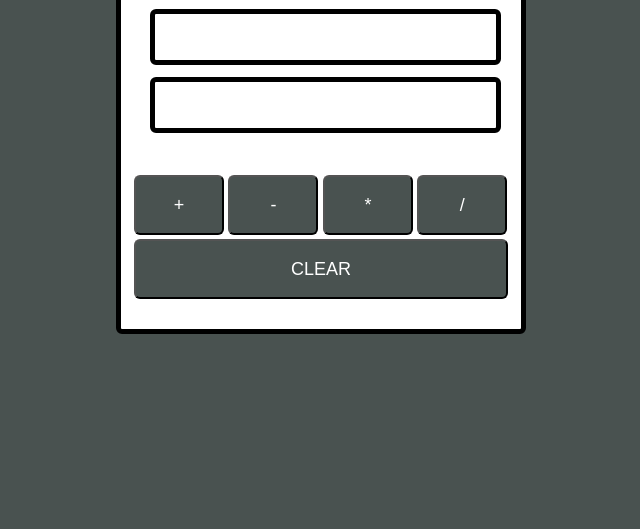
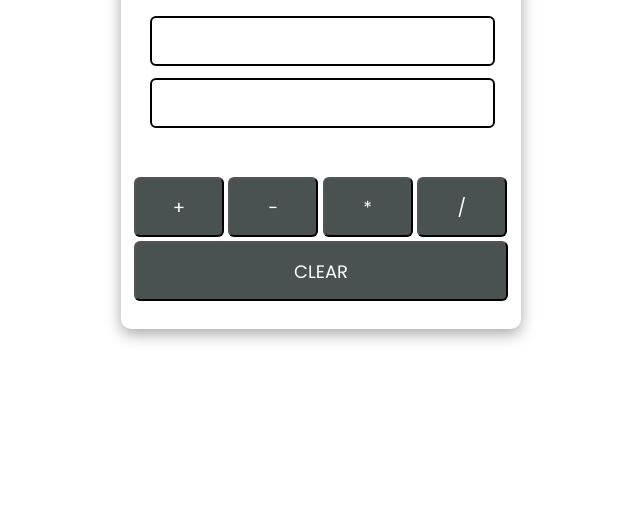
Before and after one commit to timocheu/Calcky, a plain HTML site: page index.html in a window 1280 px wide. Shown: the part 271-800 px from the top of the page, without its empty margins (319-959 px from the left). Drawn offline with Linux system fonts and the light colour scheme.

Commit message:
refactor: add shadow

```diff
--- a/css/calculator-styles.css
+++ b/css/calculator-styles.css
@@ -1,24 +1,25 @@
+@import url('https://fonts.googleapis.com/css2?family=Poppins:ital,wght@0,100;0,200;0,300;0,400;0,500;0,600;0,700;0,800;0,900;1,100;1,200;1,300;1,400;1,500;1,600;1,700;1,800;1,900&display=swap');
+
 * {
     padding: 0;
     margin: 0;
-    font-family: 'poppins', sans-serif;
+    font-family: "Poppins", sans-serif;
 }
 
 body {
-    background-color: #495250;
+    background-color: rgba(255, 255, 255, 0.661);
     display: grid;
     height: 100vh;
     place-items: center;
 }
 
 .main {
-
     width: 400px;
     height: 400px;
     background-color: white;
     position: absolute;
-    border: 5px solid black;
-    border-radius: 6px;
+    border-radius: 10px;
+    box-shadow: rgba(0, 0, 0, 0.35) 0px 5px 15px;
 }
 
 .main input[type='text'] {
@@ -29,7 +30,7 @@ body {
     padding: 3px 6px;
     outline: none;
     font-size: 40px;
-    border: 5px solid black;
+    border: 2px solid black;
     display: flex;
     margin: 5px;
     border-radius: 6px;
```
